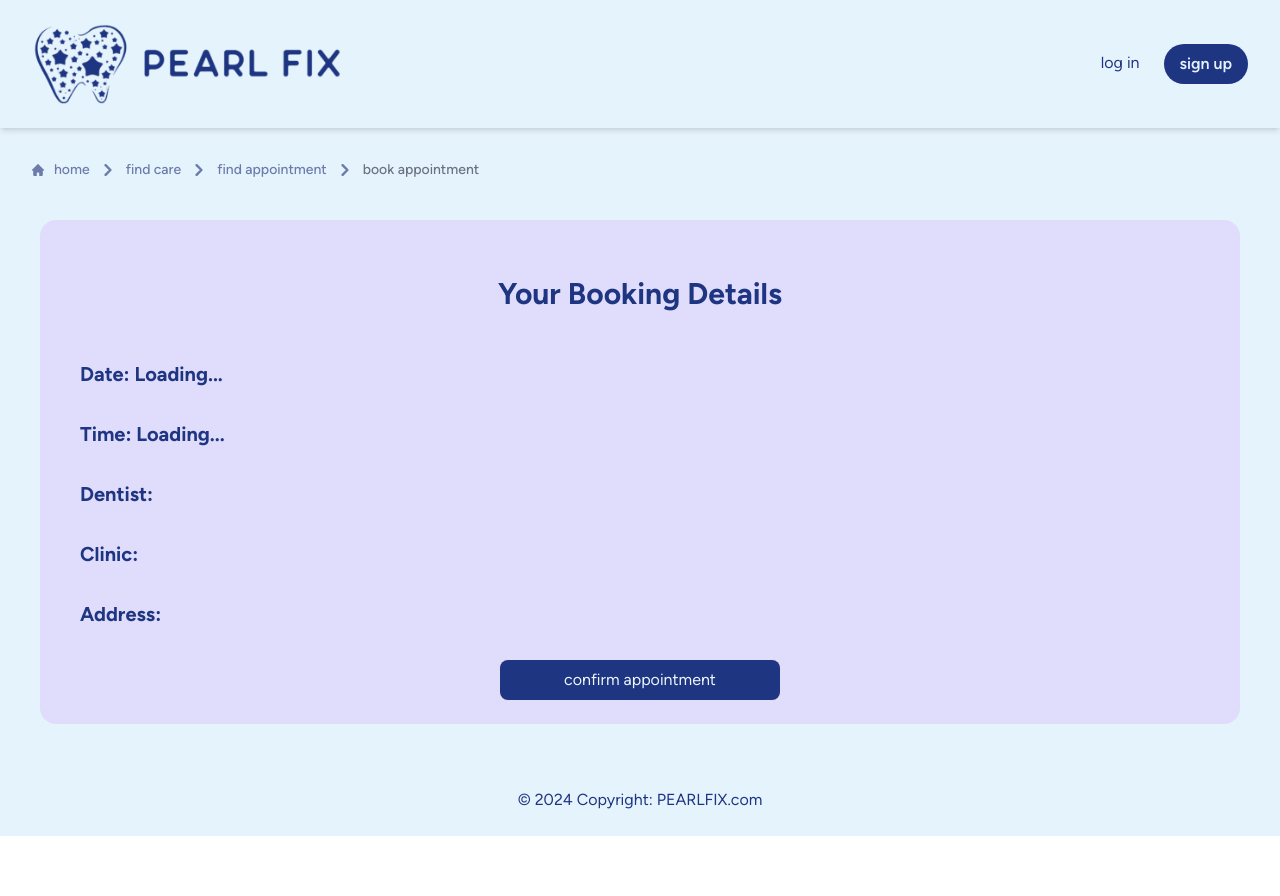
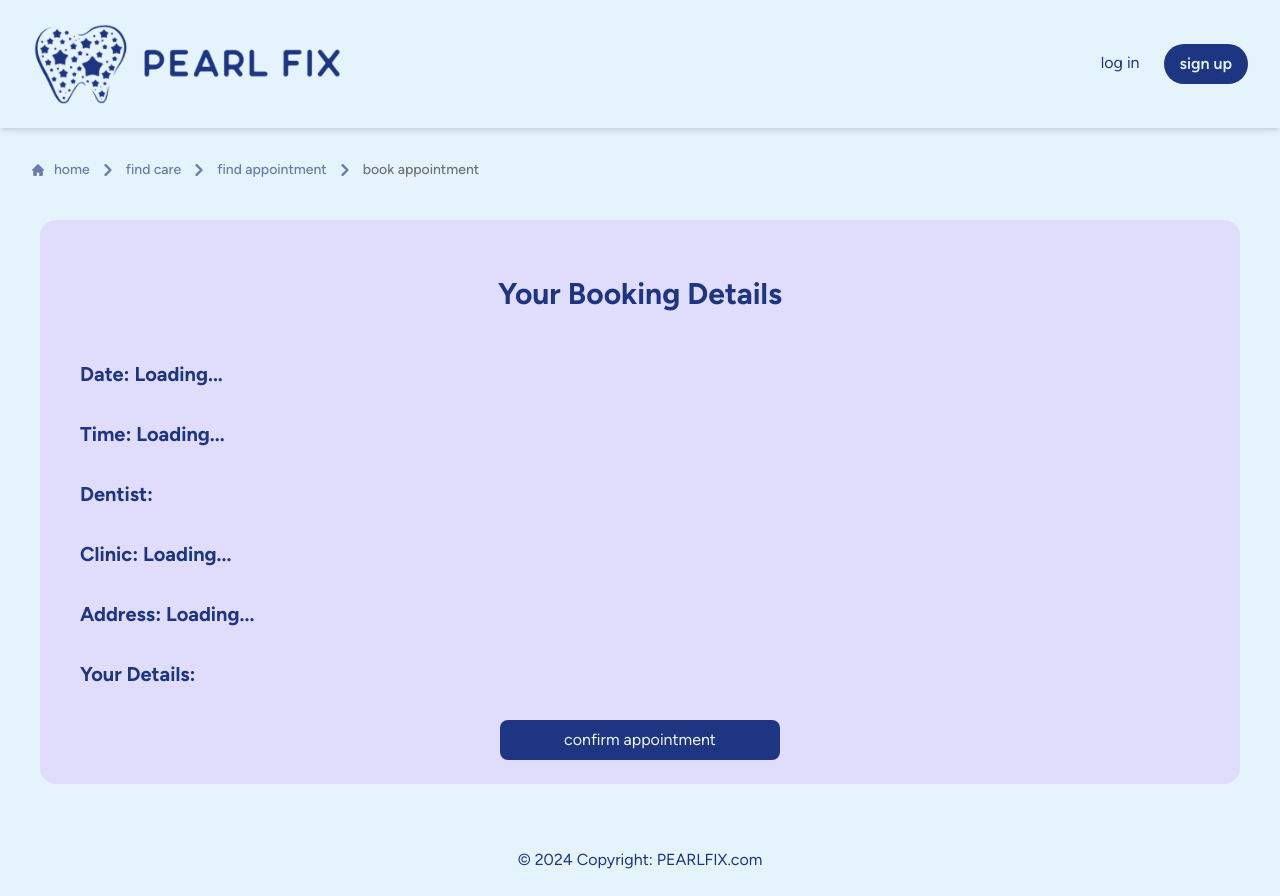
Before and after one commit to renney-11/pearl-fix, a Next.js app in the folder frontend/: page /patient-tool/book-appointment in a window 1280 px wide. Before the commit the page ends 836 px from the top, so only its background shows below. Built offline with nearby package versions, Linux system fonts and the light colour scheme.

Commit message:
#40 display clinic name and address

```diff
--- a/frontend/app/patient-tool/book-appointment/page.tsx
+++ b/frontend/app/patient-tool/book-appointment/page.tsx
@@ -7,14 +7,30 @@ import { useState, useEffect } from "react";
 export default function Booking() {
   const [selectedDate, setSelectedDate] = useState<string | null>(null);
   const [selectedTime, setSelectedTime] = useState<string | null>(null);
+  const [selectedDentist, setSelectedDentist] = useState<string | null>(null);
+  const [selectedClinicName, setSelectedClinicName] = useState<string | null>(null);
+  const [selectedClinicAddress, setSelectedClinicAddress] = useState<string | null>(null);
+  const [selectedUser, setSelectedUser] = useState<string | null>(null);
+
+
+
 
   // Retrieve date and time from sessionStorage
   useEffect(() => {
     const storedDate = sessionStorage.getItem("selectedDate");
     const storedTime = sessionStorage.getItem("selectedTime");
+    const storedDentist = sessionStorage.getItem("dentist");
+    const storedClinicName = sessionStorage.getItem("clinicName");
+    const storedClinicAddress = sessionStorage.getItem("clinicAddress");
+    const storedUser = sessionStorage.getItem("authToken");
 
     if (storedDate) setSelectedDate(new Date(storedDate).toDateString());
     if (storedTime) setSelectedTime(storedTime);
+    if(storedDentist) setSelectedDentist(storedDentist);
+    if(storedClinicName) setSelectedClinicName(storedClinicName);
+    if(storedClinicAddress) setSelectedClinicAddress(storedClinicAddress);
+    if(storedUser) setSelectedUser(storedUser);
+
   }, []);
 
   return (
@@ -130,8 +146,13 @@ export default function Booking() {
                 Time: {selectedTime || "Loading..."}
               </p>
               <p className="text-xl font-bold text-main-blue p-4">Dentist: </p>
-              <p className="text-xl font-bold text-main-blue p-4">Clinic: </p>
-              <p className="text-xl font-bold text-main-blue p-4">Address: </p>
+              <p className="text-xl font-bold text-main-blue p-4">
+                Clinic: {selectedClinicName || "Loading..."}
+              </p>
+              <p className="text-xl font-bold text-main-blue p-4">
+                Address: {selectedClinicAddress || "Loading..."}
+              </p>
+              <p className="text-xl font-bold text-main-blue p-4">Your Details: </p>
             </div>
             <div className="flex items-center justify-center mt-4">
               <button
--- a/frontend/src/components/map.tsx
+++ b/frontend/src/components/map.tsx
@@ -168,7 +168,7 @@ const Map: React.FC = () => {
       });
     };
 
-    const handleBookNow = async (clinicId: string) => {
+    const handleBookNow = async (clinicId: string, clinicName: string, clinicAddress: string) => {
       try {
         const response = await fetch("/api/booking", {
           method: "POST",
@@ -178,6 +178,8 @@ const Map: React.FC = () => {
         if (response.ok) {
           const data = await response.json();
           console.log("Booking successful:", data);
+          sessionStorage.setItem("clinicName", clinicName);
+          sessionStorage.setItem("clinicAddress", clinicAddress);
           // Navigate to the find-appointment page
           router.push("/patient-tool/find-appointment");
         } else {
@@ -226,7 +228,7 @@ const Map: React.FC = () => {
                     </button>
                     <button
                       className="bg-green-600 text-white py-1 px-3 rounded-md text-sm hover:bg-green-700"
-                      onClick={() => handleBookNow(clinic._id)}
+                      onClick={() => handleBookNow(clinic._id, clinic.clinicName, clinic.address)}
                     >
                       Book Now
                     </button>
```
